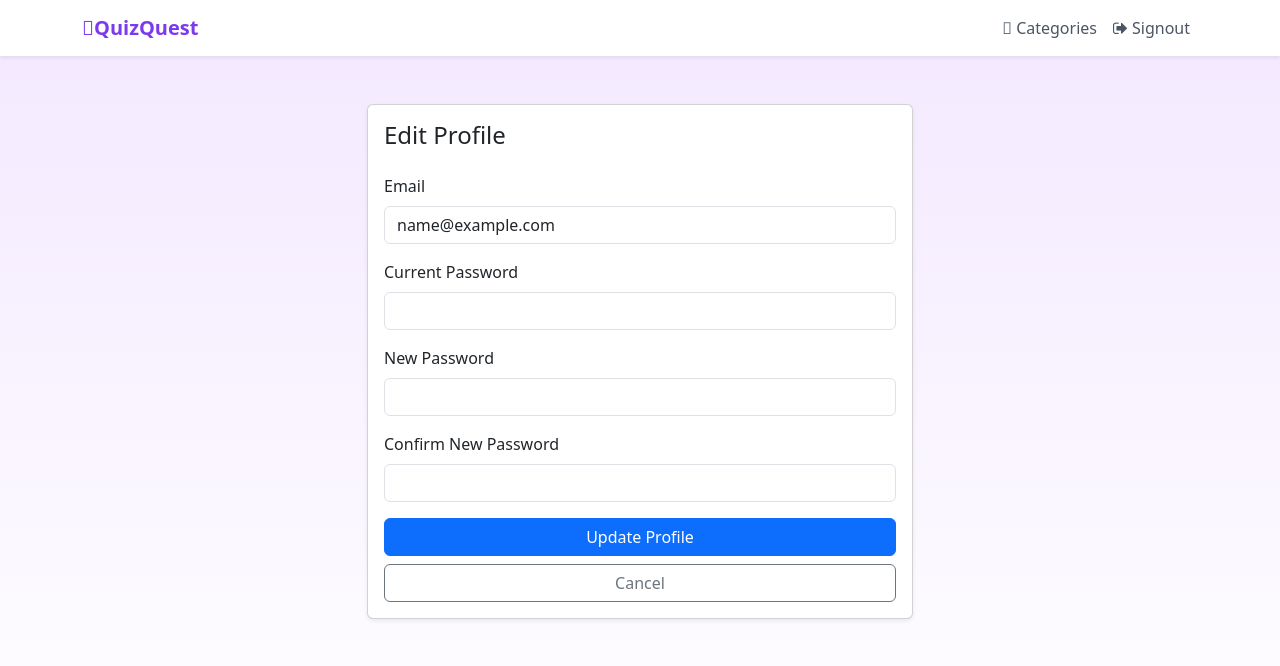
After one commit to vho-shumani/QuizQuest, a Flask app: page /profile/edit in a window 1280 px wide. The commit adds this page. Shown: the top 666 px of the page. Run offline with Flask 3, Linux system fonts and the light colour scheme; the visitor is signed in with stand-in values (Sample User, id 1); some libraries are stand-ins or nearby versions.

Commit message:
feat: user profile management \n-add profile and profile edit route \n-add profile editing form \n-add profile management page

```diff
--- a/quiz_app/form.py
+++ b/quiz_app/form.py
@@ -1,7 +1,7 @@
 """Module consist of forms for user authentication"""
 from flask_wtf import FlaskForm
 from wtforms import StringField, PasswordField, SubmitField, BooleanField
-from wtforms.validators import DataRequired, Length, Email, EqualTo
+from wtforms.validators import DataRequired, Length, Email, EqualTo, Optional, ValidationError
 
 
 class LoginForm(FlaskForm):
@@ -23,5 +23,18 @@ class RegistrationForm(FlaskForm):
     password = PasswordField('Password',
                              validators=[DataRequired(), Length(min=8)])
     confirm_password = PasswordField('Confirm password',
-                                     validators=[EqualTo('password')])
+                                     validators=[EqualTo('password',  message='Passwords must match')])
     submit = SubmitField('Sign Up')
+
+class EditProfileForm(FlaskForm):
+    """Form for editing user profile"""
+    email = StringField('Email',
+                       validators=[DataRequired(), Email()])
+    current_password = PasswordField('Current Password',
+                                     validators=[DataRequired()])
+    new_password = PasswordField('New Password',
+                                validators=[DataRequired(), Length(min=8)])
+    confirm_password = PasswordField(
+        'Confirm New Password',
+        validators=[EqualTo('new_password', message='Passwords must match')])
+    submit = SubmitField('Update Profile')
--- a/quiz_app/route.py
+++ b/quiz_app/route.py
@@ -1,6 +1,6 @@
 """Module consist of application of route"""
 from flask import Blueprint, render_template, flash, redirect, request, url_for, session
-from .form import LoginForm, RegistrationForm
+from .form import LoginForm, RegistrationForm, EditProfileForm
 from flask_login import login_user, logout_user, login_required, current_user
 from .models import User, Quiz, Question, QuizResult
 from . import bcrypt, db
@@ -212,3 +212,67 @@ def results():
                             incorrect=incorrect,
                             total_questions=total_questions,
                             quiz_title=quiz.title)
+
+@views.route('/profile')
+@login_required
+def profile():
+    """Handle user profile page"""
+    user_results = (QuizResult.query
+                   .filter_by(user_id=current_user.id)
+                   .order_by(QuizResult.id.desc())
+                   .all())
+
+    total_quizzes = len(user_results)
+    if total_quizzes > 0:
+        average_score = sum(result.score for result in user_results) / total_quizzes
+        best_score = max(result.score for result in user_results)
+        total_correct = sum(result.correct for result in user_results)
+        total_questions = sum(result.total_questions for result in user_results if result.total_questions)
+        accuracy = (total_correct / total_questions * 100) if total_questions > 0 else 0
+    else:
+        average_score = best_score = accuracy = 0
+
+    recent_results = user_results[:5]
+
+    taken_quiz_ids = [result.quiz_id for result in user_results]
+    available_quizzes = Quiz.query.filter(~Quiz.id.in_(taken_quiz_ids)).all() if taken_quiz_ids else Quiz.query.all()
+
+    return render_template('profile.html',
+                         user=current_user,
+                         results=user_results,
+                         recent_results=recent_results,
+                         available_quizzes=available_quizzes,
+                         stats={
+                             'total_quizzes': total_quizzes,
+                             'average_score': round(average_score, 1),
+                             'best_score': best_score,
+                             'accuracy': round(accuracy, 1)
+                         })
+
+@views.route('/profile/edit', methods=['GET', 'POST'])
+@login_required
+def edit_profile():
+    """Handle profile editing"""
+    form = EditProfileForm()
+    if form.validate_on_submit():
+        if form.email.data != current_user.email:
+            if User.query.filter_by(email=form.email.data).first():
+                flash('Email already exists.', 'danger')
+                return redirect(url_for('views.edit_profile'))
+
+        current_user.email = form.email.data
+        if form.new_password.data:
+            if bcrypt.check_password_hash(current_user.password, form.current_password.data):
+                current_user.password = bcrypt.generate_password_hash(form.new_password.data)
+            else:
+                flash('Current password is incorrect.', 'danger')
+                return redirect(url_for('views.edit_profile'))
+
+        db.session.commit()
+        flash('Your profile has been updated.', 'success')
+        return redirect(url_for('views.profile'))
+
+    elif request.method == 'GET':
+        form.email.data = current_user.email
+
+    return render_template('edit_profile.html', form=form)
--- /dev/null
+++ b/quiz_app/templates/edit_profile.html
@@ -0,0 +1,63 @@
+{% extends "base.html" %}
+{% block title %} profile update {% endblock %}
+{% block content %}
+<div class="container py-5">
+    <div class="row justify-content-center">
+        <div class="col-md-6">
+            <div class="card shadow-sm">
+                <div class="card-body">
+                    <h4 class="card-title mb-4">Edit Profile</h4>
+                    <form method="POST" action="{{ url_for('views.edit_profile') }}">
+                        {{ form.hidden_tag() }}
+
+                        <div class="mb-3">
+                            {{ form.email.label(class="form-label") }}
+                            {{ form.email(class="form-control") }}
+                            {% if form.email.errors %}
+                                {% for error in form.email.errors %}
+                                    <div class="text-danger">{{ error }}</div>
+                                {% endfor %}
+                            {% endif %}
+                        </div>
+
+                        <div class="mb-3">
+                            {{ form.current_password.label(class="form-label") }}
+                            {{ form.current_password(class="form-control") }}
+                            {% if form.current_password.errors %}
+                                {% for error in form.current_password.errors %}
+                                    <div class="text-danger">{{ error }}</div>
+                                {% endfor %}
+                            {% endif %}
+                        </div>
+
+                        <div class="mb-3">
+                            {{ form.new_password.label(class="form-label") }}
+                            {{ form.new_password(class="form-control") }}
+                            {% if form.new_password.errors %}
+                                {% for error in form.new_password.errors %}
+                                    <div class="text-danger">{{ error }}</div>
+                                {% endfor %}
+                            {% endif %}
+                        </div>
+
+                        <div class="mb-3">
+                            {{ form.confirm_password.label(class="form-label") }}
+                            {{ form.confirm_password(class="form-control") }}
+                            {% if form.confirm_password.errors %}
+                                {% for error in form.confirm_password.errors %}
+                                    <div class="text-danger">{{ error }}</div>
+                                {% endfor %}
+                            {% endif %}
+                        </div>
+
+                        <div class="d-grid gap-2">
+                            {{ form.submit(class="btn btn-primary") }}
+                            <a href="{{ url_for('views.profile') }}" class="btn btn-outline-secondary">Cancel</a>
+                        </div>
+                    </form>
+                </div>
+            </div>
+        </div>
+    </div>
+</div>
+{% endblock %}
--- a/quiz_app/templates/index.html
+++ b/quiz_app/templates/index.html
@@ -1,5 +1,5 @@
 {% extends "base.html" %}
-{% block link %}{% endblock %}
+{% block title %} Home {% endblock %}
 {% block content %}
     <section class="hero-section text-center">
         <div class="container">
--- a/quiz_app/templates/quiz.html
+++ b/quiz_app/templates/quiz.html
@@ -1,4 +1,5 @@
 {% extends "base.html" %}
+{% block title %} quiz {% endblock %}
 {% block link %}
 <script>
     document.addEventListener('DOMContentLoaded', function() {
--- a/quiz_app/templates/quizes.html
+++ b/quiz_app/templates/quizes.html
@@ -1,5 +1,5 @@
 {% extends "base.html" %}
-{% block title %} quizes {% endblock %}
+{% block title %} quizzes {% endblock %}
 {% block content %}
 <div class="container pt-5">
     <div class="row row-gap-3">
--- a/quiz_app/templates/results.html
+++ b/quiz_app/templates/results.html
@@ -1,4 +1,5 @@
 {% extends "base.html" %}
+{% block title %} quiz results{% endblock %}
 {% block link %}
 <link href="../static/styles/login.css">
 {% endblock %}
```
Also changed, not shown: quiz_app/templates/profile.html (+172 -0 lines).
